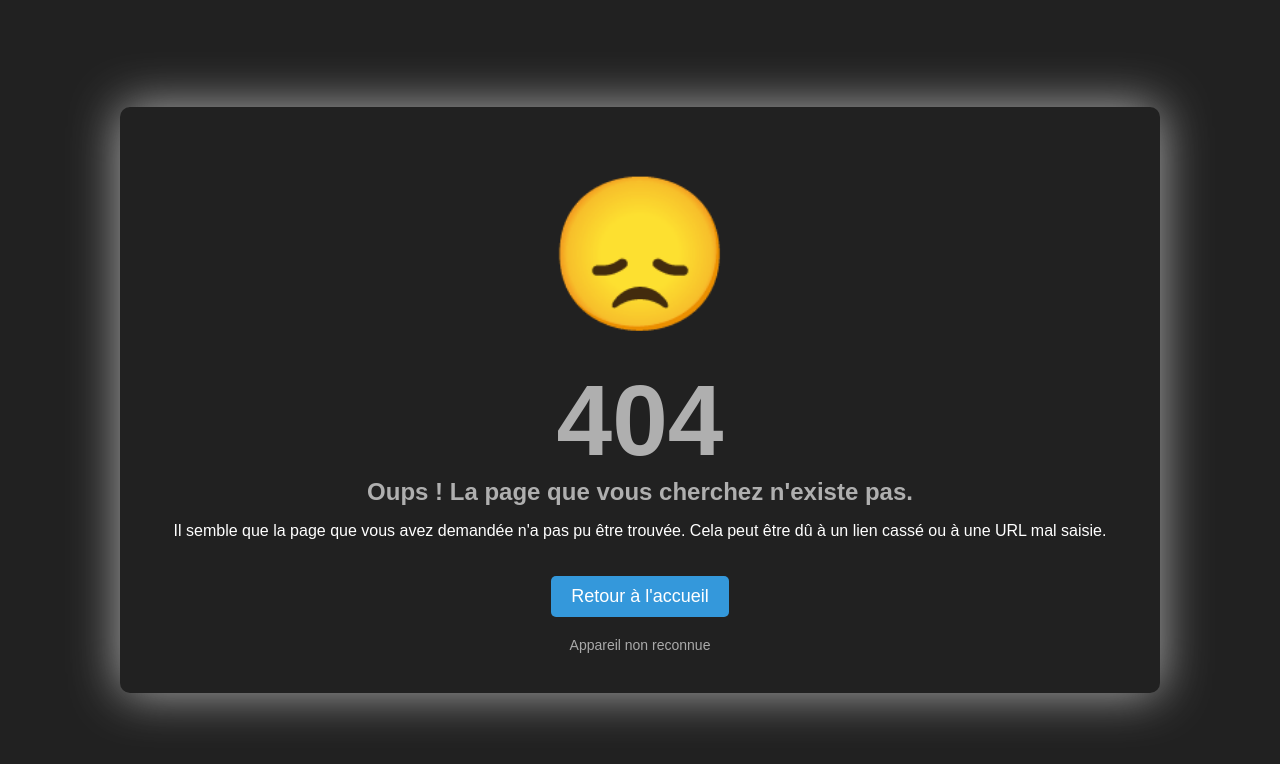
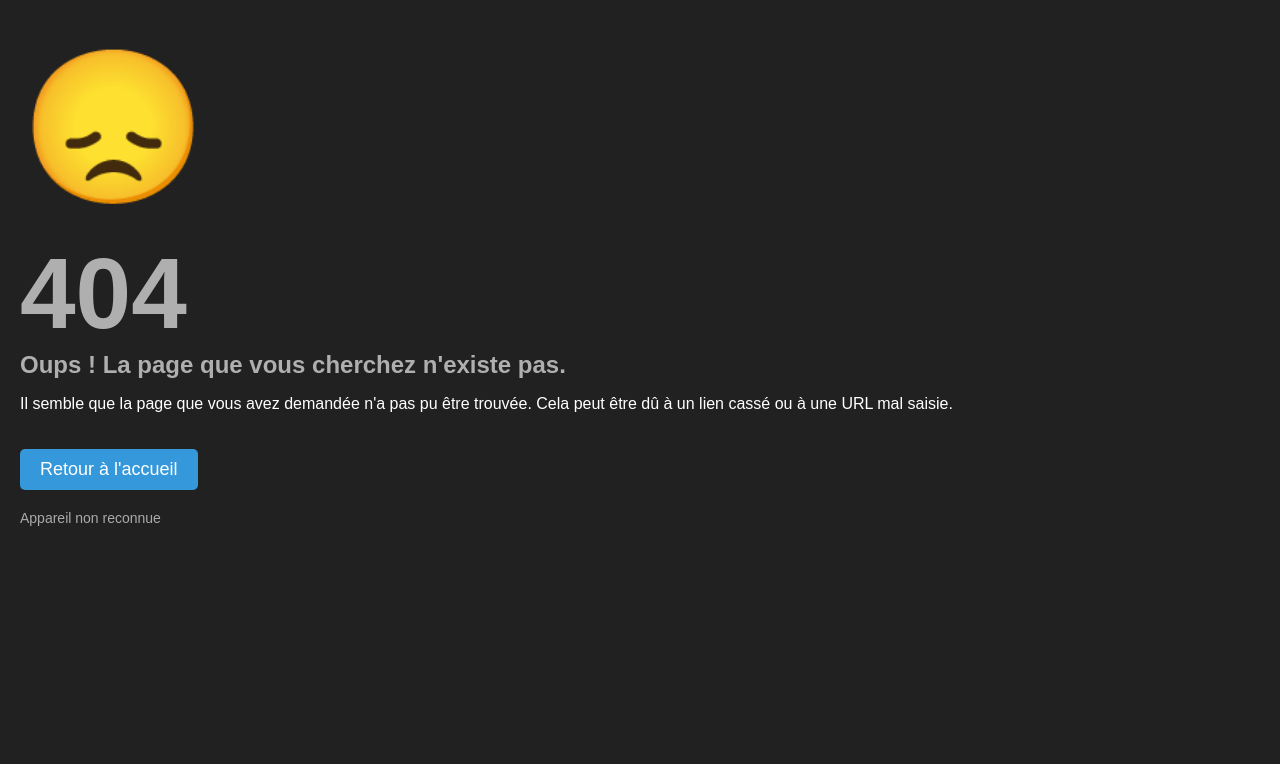
Before and after one commit to Mattoctet/hanime-sama.fr, a plain HTML site: page 404.htm in a window 1280 px wide. Drawn offline with Linux system fonts and the light colour scheme.

Commit message:
Update style.css

```diff
--- a/css/style.css
+++ b/css/style.css
@@ -43,34 +43,3 @@ a:hover {
     font-size: 14px;
     color: #aaa;
 }
-
-/*page 404*/
-#container404 {
-    background-color: #212121;
-    border-radius: 10px;
-    box-shadow: 0 0 50px rgb(175, 175, 175);
-    padding: 40px;
-    width: 75%;
-}
-#body404 {
-    font-family: Arial, sans-serif;
-    background-color: #212121;
-    margin: 0;
-    padding: 0;
-    display: flex;
-    justify-content: center;
-    align-items: center;
-    height: 100vh;
-    text-align: center;
-}
-#a404 {
-    text-decoration: none;
-    font-size: 18px;
-    color: #fff;
-    background-color: rgb(255 0 0);
-    padding: 10px 20px;
-    border-radius: 5px;
-    margin-top: 20px;
-    display: inline-block;
-    transition: background-color 0.5s ease;
-}
```
